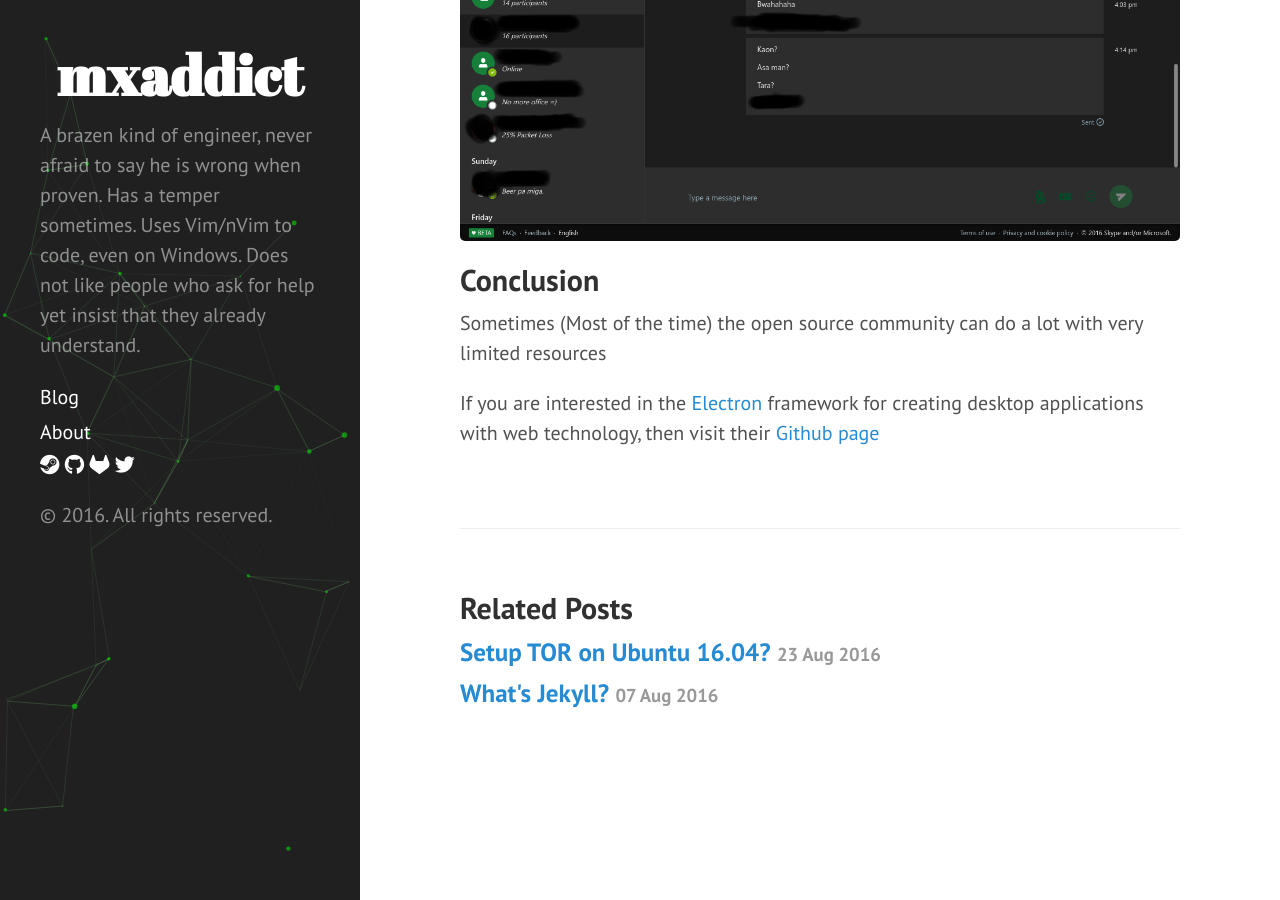
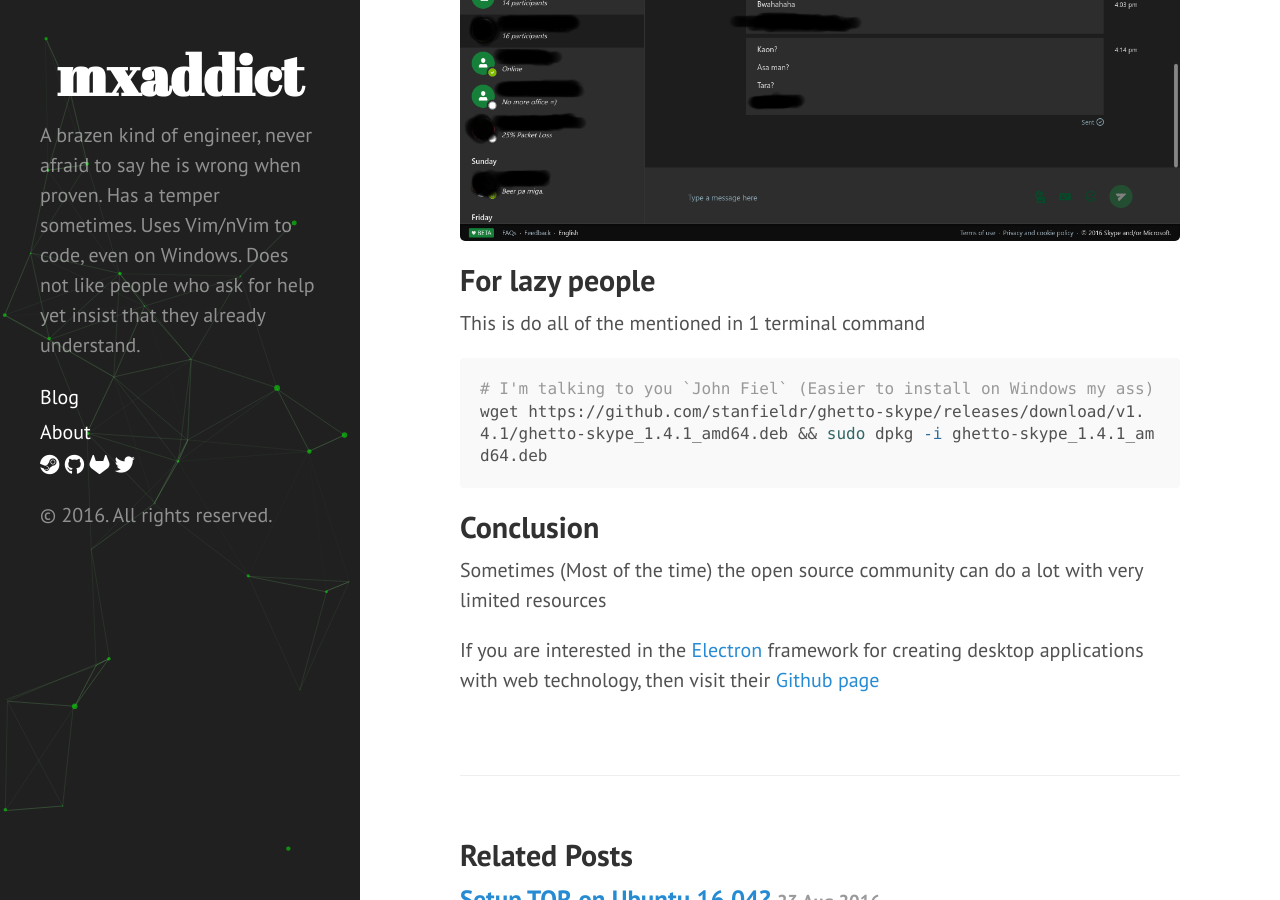
Before and after one commit to mxaddict/www.codedmaster.com, a Jekyll site: the page built from _posts/2016-8-23-setup-ghetto-skype-on-ubuntu-or-debian.md, in a window 1280 px wide and 900 px high, scrolled down 1517 px. Built offline with Jekyll 4.4.1, drawn with Linux system fonts in a browser that asks for light colours; nearby versions of some CDN libraries; comment, search, counter and statistics services are not loaded.

Commit message:
Updated my new article to mention a friend

````diff
--- a/_posts/2016-8-23-setup-ghetto-skype-on-ubuntu-or-debian.md
+++ b/_posts/2016-8-23-setup-ghetto-skype-on-ubuntu-or-debian.md
@@ -45,6 +45,15 @@
 
 ![Screenshot](/public/img/ghetto-skype.png)
 
+## For lazy people
+
+This is do all of the mentioned in 1 terminal command
+
+```bash
+# I'm talking to you `John Fiel` (Easier to install on Windows my ass)
+wget https://github.com/stanfieldr/ghetto-skype/releases/download/v1.4.1/ghetto-skype_1.4.1_amd64.deb && sudo dpkg -i ghetto-skype_1.4.1_amd64.deb
+```
+
 ## Conclusion
 
 Sometimes (Most of the time) the open source community can do a lot with very limited resources
````
